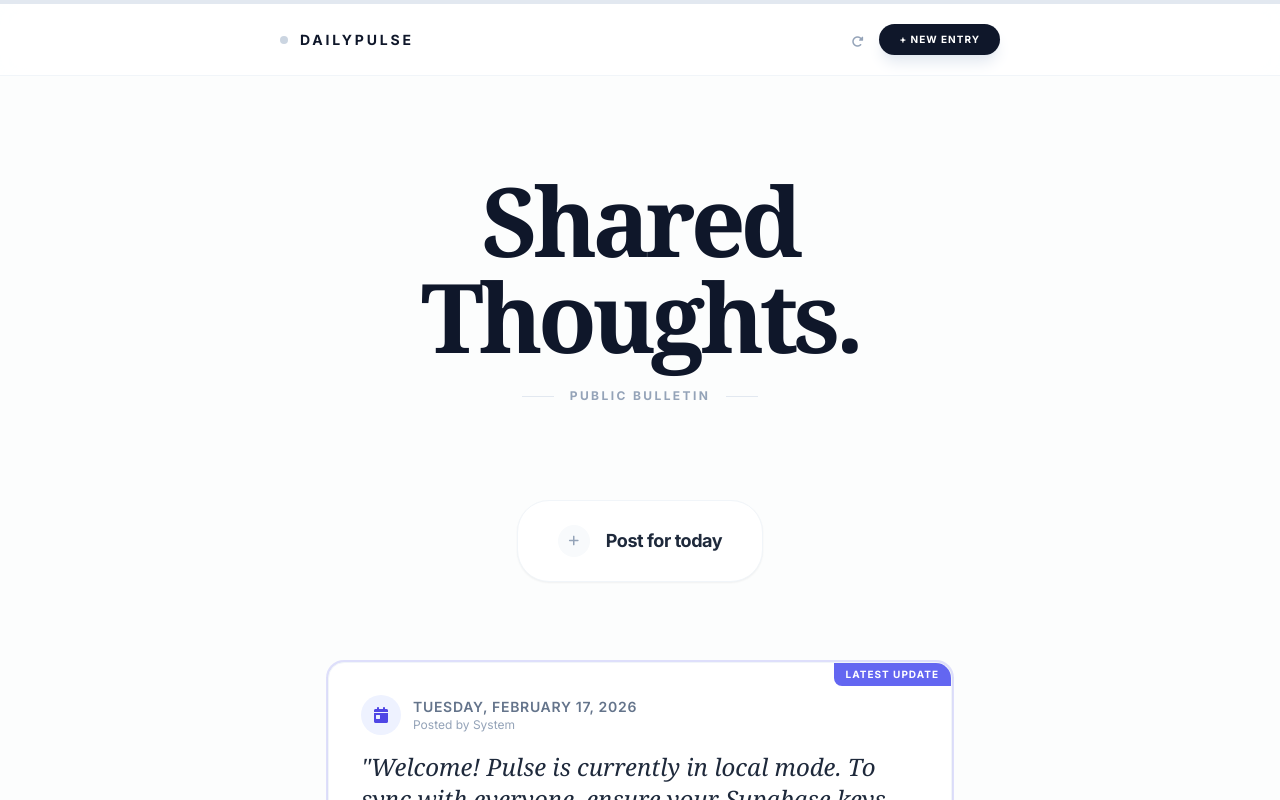
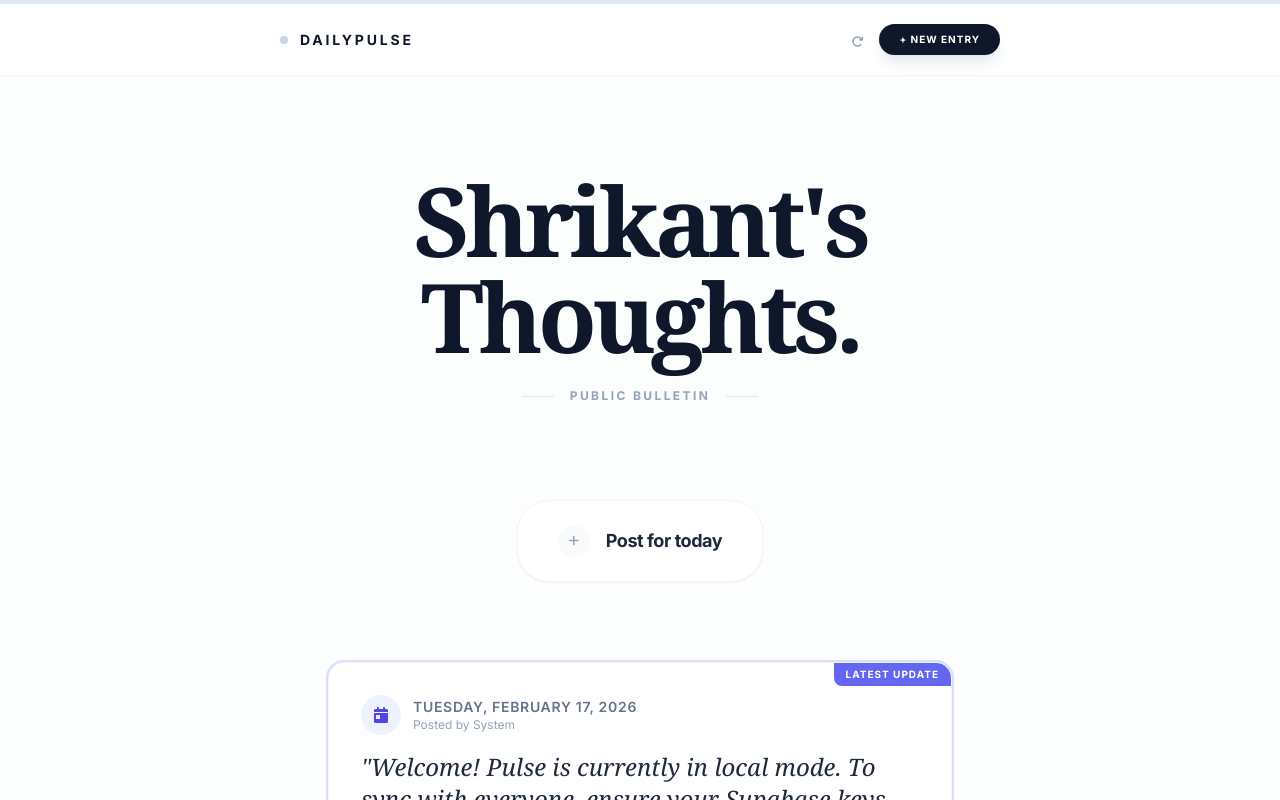
Before and after one commit to Shrikantj14/mymessageapp, a React (Vite) app: page / in a window 1280 px wide. Shown: the top 800 px of the page. Built offline with nearby package versions, Linux system fonts and the light colour scheme; no server answers; a web font is replaced by a local one.

Commit message:
Update header title to 'Shrikant's Thoughts'

```diff
--- a/App.tsx
+++ b/App.tsx
@@ -109,7 +109,7 @@ const App: React.FC = () => {
 
       {/* Header */}
       <header className="max-w-3xl mx-auto px-6 py-24 text-center">
-        <h2 className="text-6xl md:text-8xl font-serif font-bold text-slate-900 mb-6 tracking-tighter leading-none">Shared Thoughts.</h2>
+        <h2 className="text-6xl md:text-8xl font-serif font-bold text-slate-900 mb-6 tracking-tighter leading-none">Shrikant's Thoughts.</h2>
         <div className="flex items-center justify-center gap-4 text-slate-400">
           <div className="h-px w-8 bg-slate-200"></div>
           <p className="text-xs font-bold uppercase tracking-[0.2em]">Public Bulletin</p>
```
